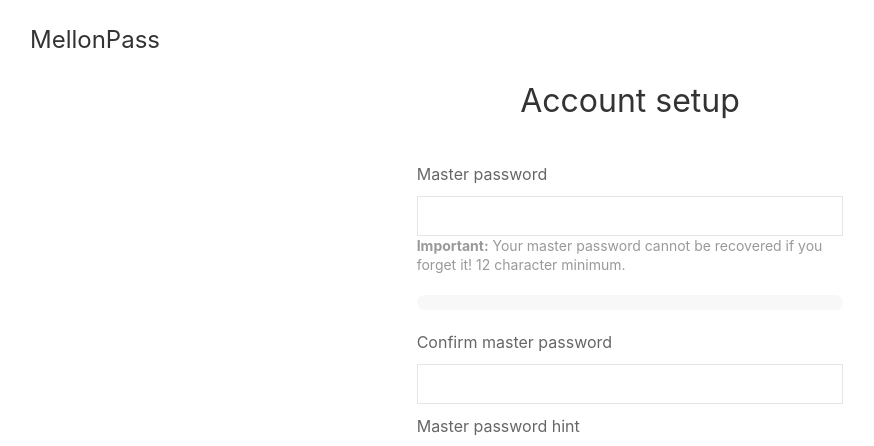
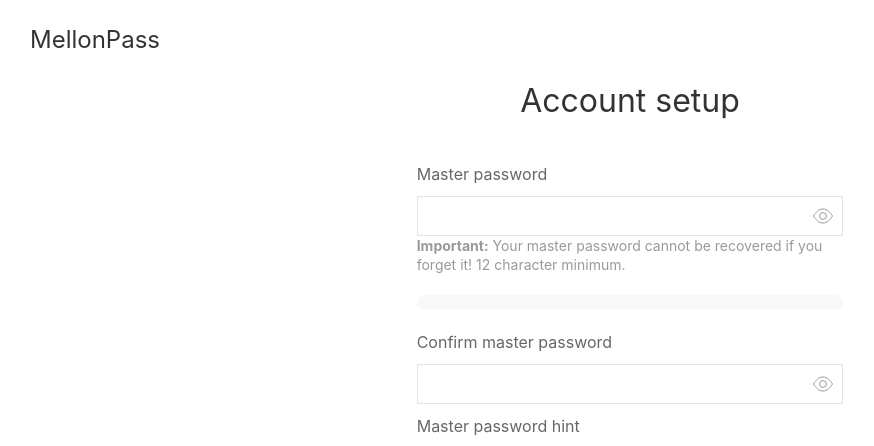
Before and after one commit to mellonpass/web, a SvelteKit app in the folder apps/web/: page /account-setup in a window 1280 px wide. Shown: the top 446 px of the page, without its empty margins (10-884 px from the left). Built offline with nearby package versions, Linux system fonts and the light colour scheme.

Commit message:
feat(account-setup): add conceal - reveal password text mechanism.

```diff
--- a/apps/web/src/app.html
+++ b/apps/web/src/app.html
@@ -5,7 +5,9 @@
 	<meta charset="utf-8" />
 	<link rel="icon" href="%sveltekit.assets%/favicon.png" />
 	<meta name="viewport" content="width=device-width, initial-scale=1" />
+	<!-- UIkit CSS -->
 	<link rel="stylesheet" href="%sveltekit.assets%/uikit/uikit.min.css">
+
 	%sveltekit.head%
 
 	<style>
@@ -19,8 +21,10 @@
 <body data-sveltekit-preload-data="hover">
 	<div>%sveltekit.body%</div>
 
+
+	<!-- UIkit JS -->
+	<script src="%sveltekit.assets%/uikit/uikit.min.js"></script>
 	<script src="%sveltekit.assets%/uikit/uikit-icons.min.js"></script>
-	<script src="%sveltekit.assets%/uikit/uikit.min.js"></script>
 </body>
 
 </html>
--- a/apps/web/src/routes/account-setup/+page.svelte
+++ b/apps/web/src/routes/account-setup/+page.svelte
@@ -11,6 +11,8 @@
 
     let mpFieldVal = $state("");
     let mpFieldInvalid = $state(false);
+    let mpFieldToogle = $state(false);
+    let mpcFieldToogle = $state(false);
 
     let progressBarVal = $derived.by(() => {
         let points = 0;
@@ -58,20 +60,31 @@
         </header>
 
         <form class="uk-margin-medium" action="#" novalidate>
-            <div>
+            <div class="uk-margin">
                 <div class="uk-margin-small">
                     <label for="master-password">Master password</label>
                 </div>
+
+                <div class="uk-inline uk-width-100">
+                    <a
+                        aria-label="eye-icon"
+                        class="uk-form-icon uk-form-icon-flip"
+                        href="#"
+                        uk-icon="icon: {mpFieldToogle ? 'eye-slash' : 'eye'}"
+                        onclick={() => {mpFieldToogle = !mpFieldToogle}}>
+                    </a>
                     <input
                         onfocusout={handleMpInputFocusOut}
                         onkeyup={handleMpKeyup}
                         class:uk-form-danger={mpFieldInvalid}
                         class="uk-input"
-                    type="password"
+                        type={mpFieldToogle ? "text" : "password"}
                         id="master-password"
                         name="master-password"
                         bind:value={mpFieldVal}
                     >
+                </div>
+
                 {#if mpFieldInvalid}
                     <div class="uk-margin-small uk-text-default uk-text-danger">
                         Master password should be a minimum of 12.
@@ -87,22 +100,29 @@
                     value={progressBarVal}
                     max="100">
                 </progress>
-                <p class="uk-text-meta uk-margin-remove-top">
-
-                </p>
             </div>
 
             <div class="uk-margin">
                 <div class="uk-margin-small">
                     <label for="confirm-password">Confirm master password</label>
                 </div>
+
+                <div class="uk-inline uk-width-100">
+                    <a
+                        aria-label="eye-icon"
+                        class="uk-form-icon uk-form-icon-flip"
+                        href="#"
+                        uk-icon="icon: {mpcFieldToogle ? 'eye-slash' : 'eye'}"
+                        onclick={() => {mpcFieldToogle = !mpcFieldToogle}}
+                    >
+                    </a>
                     <input
                         class="uk-input"
-                    type="password"
+                        type={mpcFieldToogle ? "text" : "password"}
                         id="confirm-password"
                         name="confirm-password"
-                    required
                     >
+                </div>
 
                 <div class="uk-margin-small">
                     <label for="hint">Master password hint</label>
```
Lines whose indentation alone changed are shown as unchanged.
